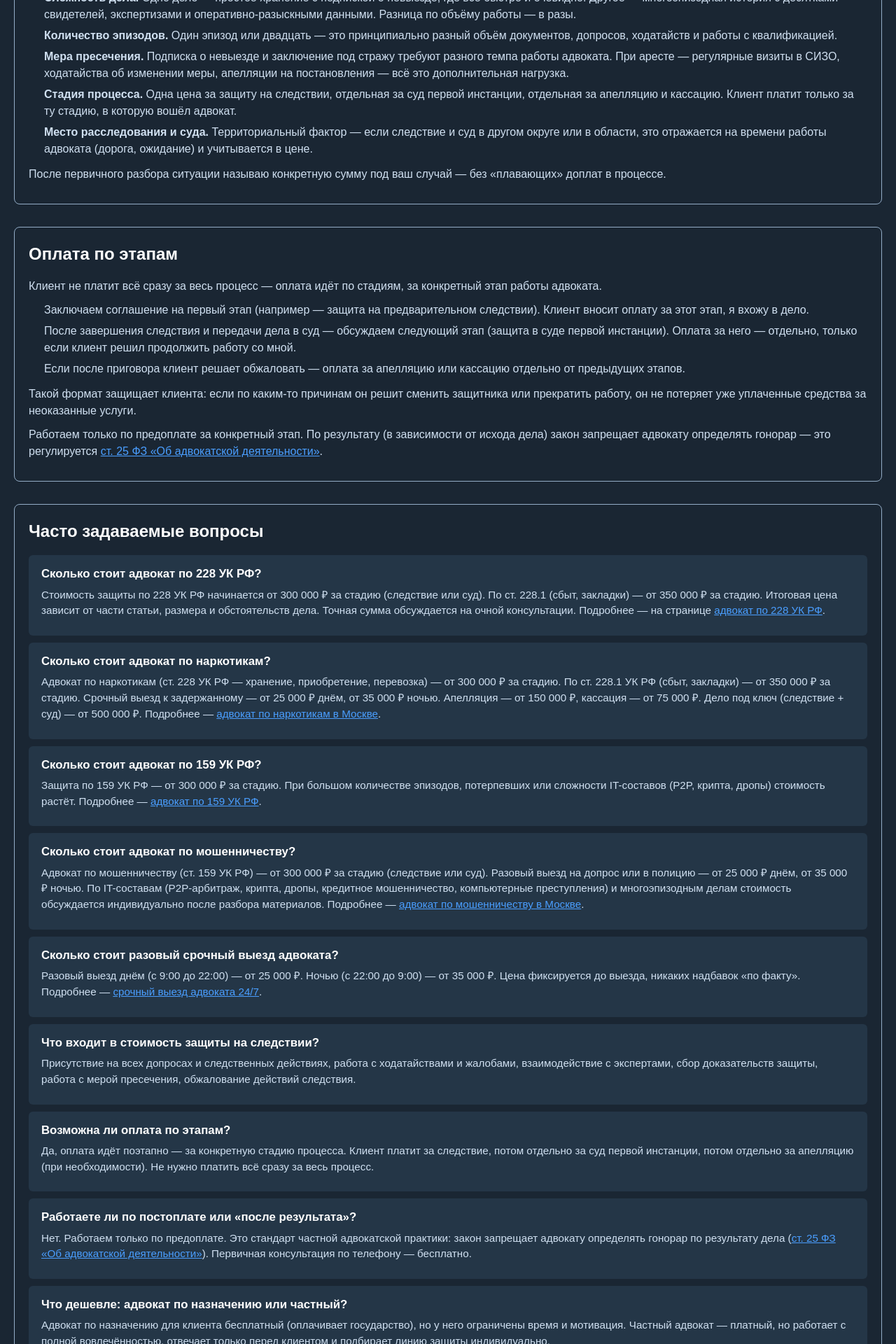
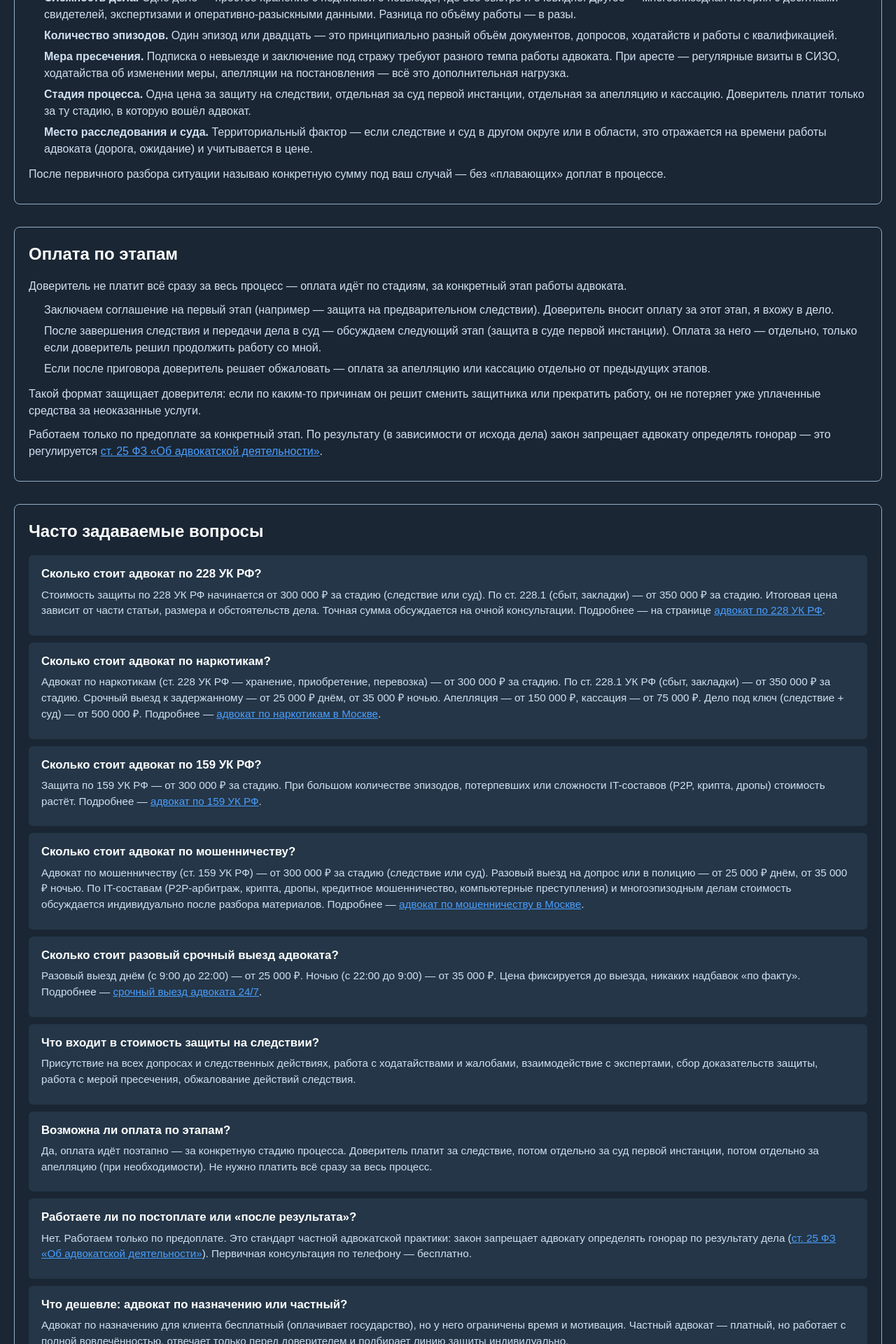
Before and after one commit to VladPeskovDev/Next-js-React-, a Next.js app in the folder lawyer-page/: page /tseny in a window 1280 px wide. Shown: the part 1880-3800 px from the top of the page at 70% size. Built offline with nearby package versions, Linux system fonts and the light colour scheme.

Commit message:
fix error

```diff
--- a/lawyer-page/content/blog/vpn-i-zakon.mdx
+++ b/lawyer-page/content/blog/vpn-i-zakon.mdx
@@ -34,7 +34,7 @@ faq:
 
 Вызвали на допрос по VPN, изъяли технику, пришла повестка по IT-составу — **звоните**: [+7 (916) 578-09-36](tel:+79165780936). Работаю круглосуточно. Первичная консультация по телефону — бесплатно.
 
-В IT-делах граница между административной и уголовной ответственностью размыта — правильная позиция с первых часов часто решает исход. Специализированная посадочная — [«Адвокат на допрос в Москве»](/srochnyj-vyezd/advokat-na-dopros/).
+В IT-делах граница между административной и уголовной ответственностью размыта — правильная позиция с первых часов часто решает исход. Прочитать подробнее про допрос, можете здесь  — [«Адвокат на допрос в Москве»](/srochnyj-vyezd/advokat-na-dopros/).
 
 ## Что такое VPN и почему он привлёк внимание законодателя
 
--- a/lawyer-page/src/app/page.tsx
+++ b/lawyer-page/src/app/page.tsx
@@ -99,7 +99,7 @@ export default function HomePage() {
             </p>
             <hr className={styles.aboutDivider} />
             <p>
-              Мой клиент и его близкие никогда не услышат от меня того, что им
+              Мой доверитель и его близкие никогда не услышат от меня того, что им
               хотелось бы услышать — только то, как ситуация обстоит на самом деле
               и каким может быть реальный исход дела. Опыт позволяет прогнозировать
               большинство сценариев заранее. Я не даю сладких обещаний ради того,
--- a/lawyer-page/src/app/tseny/page.tsx
+++ b/lawyer-page/src/app/tseny/page.tsx
@@ -258,7 +258,7 @@ export default function PricingPage() {
           <li><strong>Сложность дела.</strong> Одно дело — простое хранение с подпиской о невыезде, где всё быстро и очевидно. Другое — многоэпизодная история с десятками свидетелей, экспертизами и оперативно-разыскными данными. Разница по объёму работы — в разы.</li>
           <li><strong>Количество эпизодов.</strong> Один эпизод или двадцать — это принципиально разный объём документов, допросов, ходатайств и работы с квалификацией.</li>
           <li><strong>Мера пресечения.</strong> Подписка о невыезде и заключение под стражу требуют разного темпа работы адвоката. При аресте — регулярные визиты в СИЗО, ходатайства об изменении меры, апелляции на постановления — всё это дополнительная нагрузка.</li>
-          <li><strong>Стадия процесса.</strong> Одна цена за защиту на следствии, отдельная за суд первой инстанции, отдельная за апелляцию и кассацию. Клиент платит только за ту стадию, в которую вошёл адвокат.</li>
+          <li><strong>Стадия процесса.</strong> Одна цена за защиту на следствии, отдельная за суд первой инстанции, отдельная за апелляцию и кассацию. Доверитель платит только за ту стадию, в которую вошёл адвокат.</li>
           <li><strong>Место расследования и суда.</strong> Территориальный фактор — если следствие и суд в другом округе или в области, это отражается на времени работы адвоката (дорога, ожидание) и учитывается в цене.</li>
         </ul>
         <p>
@@ -269,15 +269,15 @@ export default function PricingPage() {
       <section className={styles.section}>
         <h2 className={styles.sectionTitle}>Оплата по этапам</h2>
         <p>
-          Клиент не платит всё сразу за весь процесс — оплата идёт по стадиям, за конкретный этап работы адвоката.
+          Доверитель не платит всё сразу за весь процесс — оплата идёт по стадиям, за конкретный этап работы адвоката.
         </p>
         <ul>
-          <li>Заключаем соглашение на первый этап (например — защита на предварительном следствии). Клиент вносит оплату за этот этап, я вхожу в дело.</li>
-          <li>После завершения следствия и передачи дела в суд — обсуждаем следующий этап (защита в суде первой инстанции). Оплата за него — отдельно, только если клиент решил продолжить работу со мной.</li>
-          <li>Если после приговора клиент решает обжаловать — оплата за апелляцию или кассацию отдельно от предыдущих этапов.</li>
+          <li>Заключаем соглашение на первый этап (например — защита на предварительном следствии). Доверитель вносит оплату за этот этап, я вхожу в дело.</li>
+          <li>После завершения следствия и передачи дела в суд — обсуждаем следующий этап (защита в суде первой инстанции). Оплата за него — отдельно, только если доверитель решил продолжить работу со мной.</li>
+          <li>Если после приговора доверитель решает обжаловать — оплата за апелляцию или кассацию отдельно от предыдущих этапов.</li>
         </ul>
         <p>
-          Такой формат защищает клиента: если по каким-то причинам он решит сменить защитника или прекратить работу, он не потеряет уже уплаченные средства за неоказанные услуги.
+          Такой формат защищает доверителя: если по каким-то причинам он решит сменить защитника или прекратить работу, он не потеряет уже уплаченные средства за неоказанные услуги.
         </p>
         <p>
           Работаем только по предоплате за конкретный этап. По результату (в зависимости от исхода дела) закон запрещает адвокату определять гонорар — это регулируется <a href="https://www.consultant.ru/document/cons_doc_LAW_36945/59a8d69a4dee71a05bd93f60eb8d4c62b6e9be05/" target="_blank" rel="noopener nofollow">ст. 25 ФЗ «Об адвокатской деятельности»</a>.
@@ -332,7 +332,7 @@ export default function PricingPage() {
         <div className={styles.faqItem}>
           <h3 className={styles.faqQuestion}>Возможна ли оплата по этапам?</h3>
           <p className={styles.faqAnswer}>
-            Да, оплата идёт поэтапно — за конкретную стадию процесса. Клиент платит за следствие, потом отдельно за суд первой инстанции, потом отдельно за апелляцию (при необходимости). Не нужно платить всё сразу за весь процесс.
+            Да, оплата идёт поэтапно — за конкретную стадию процесса. Доверитель платит за следствие, потом отдельно за суд первой инстанции, потом отдельно за апелляцию (при необходимости). Не нужно платить всё сразу за весь процесс.
           </p>
         </div>
 
@@ -346,7 +346,7 @@ export default function PricingPage() {
         <div className={styles.faqItem}>
           <h3 className={styles.faqQuestion}>Что дешевле: адвокат по назначению или частный?</h3>
           <p className={styles.faqAnswer}>
-            Адвокат по назначению для клиента бесплатный (оплачивает государство), но у него ограничены время и мотивация. Частный адвокат — платный, но работает с полной вовлечённостью, отвечает только перед клиентом и подбирает линию защиты индивидуально.
+            Адвокат по назначению для клиента бесплатный (оплачивает государство), но у него ограничены время и мотивация. Частный адвокат — платный, но работает с полной вовлечённостью, отвечает только перед доверителем и подбирает линию защиты индивидуально.
           </p>
         </div>
 
```
